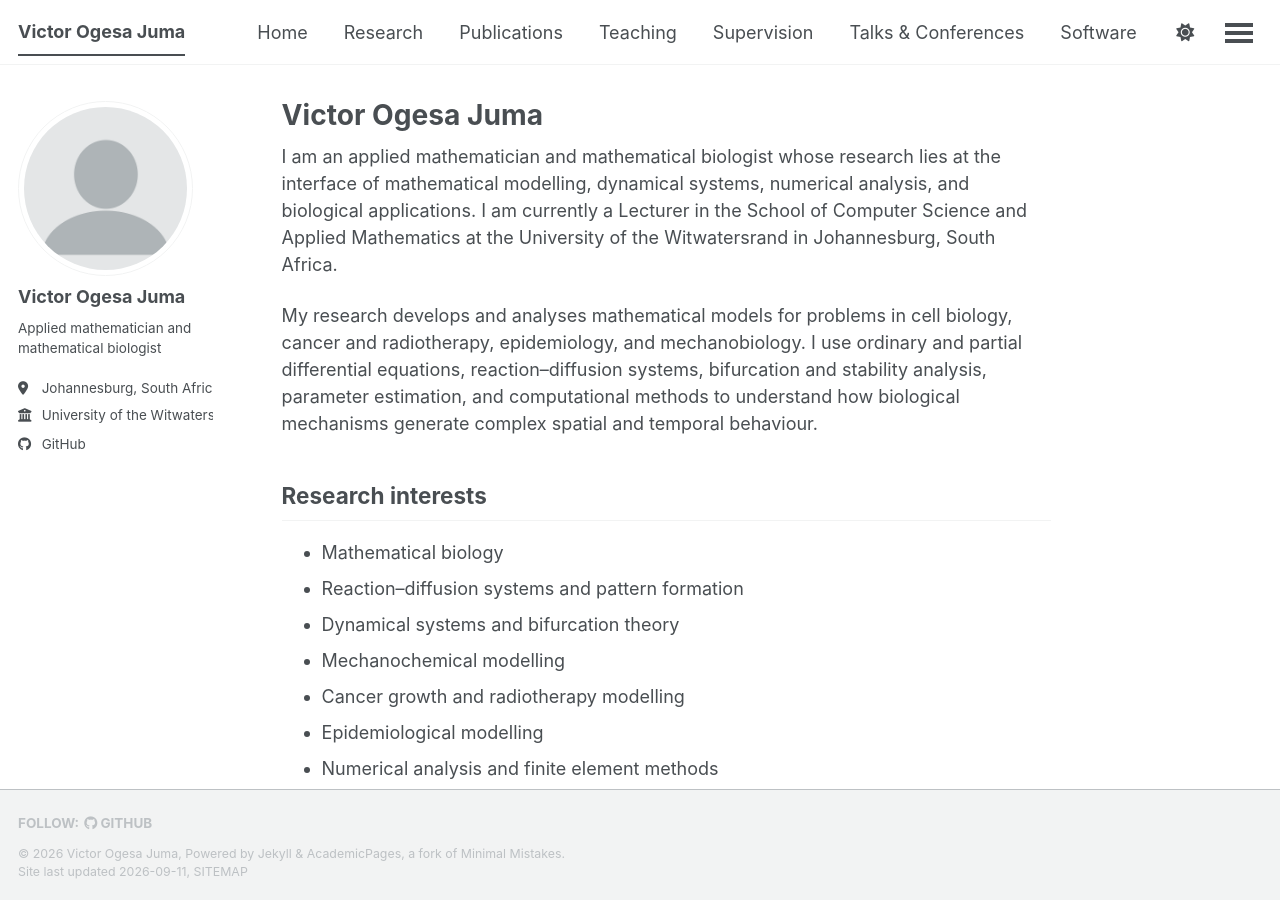
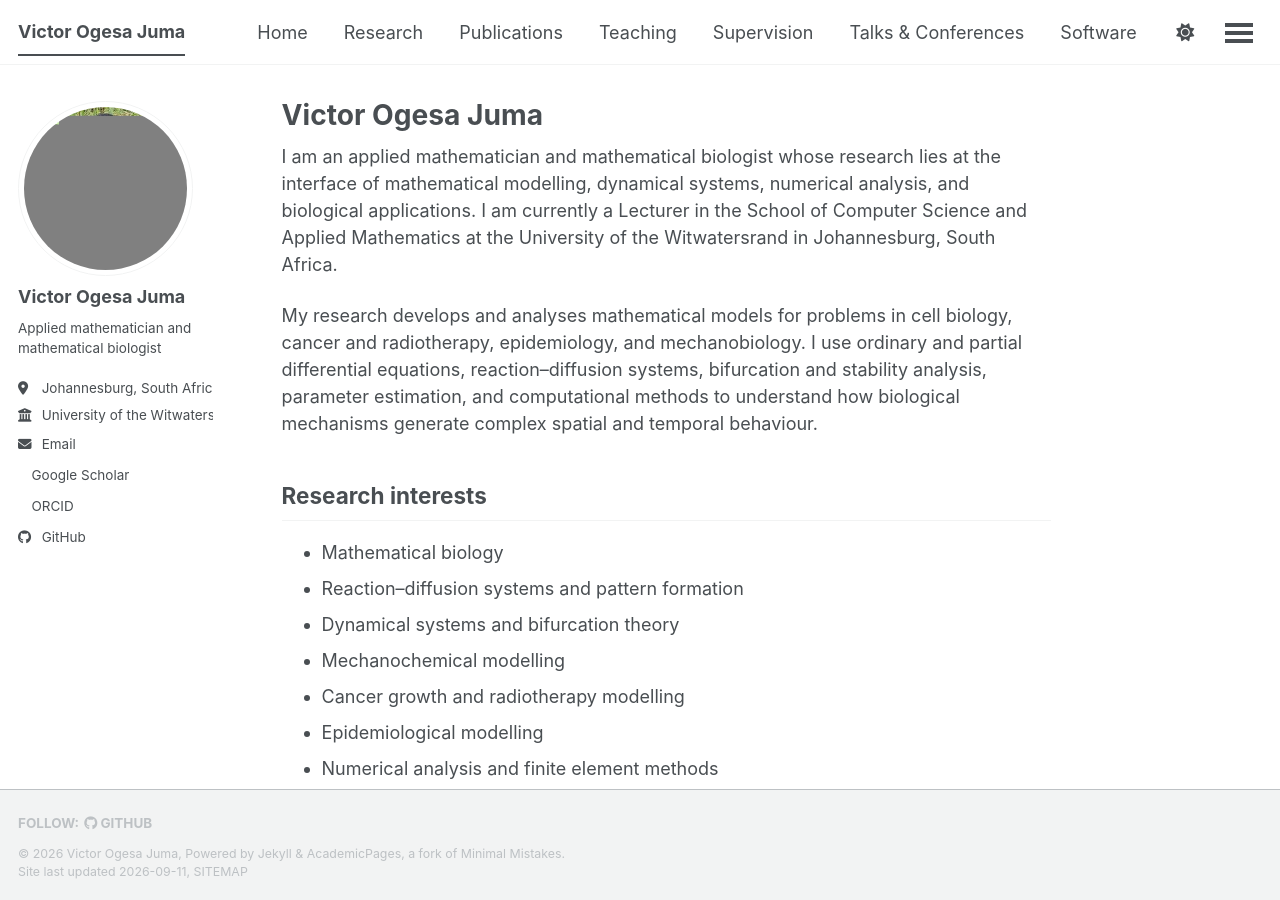
Before and after one commit to vjuma23/vjuma23.github.io, a Jekyll site: the page built from _pages/about.md, in a window 1280 px wide and 900 px high. Built offline with Jekyll 4.4.1, drawn with Linux system fonts in a browser that asks for light colours; a style sheet for code colours, icons or effects is not loaded; part of the change alters nothing that is shown.

Commit message:
Add profile links and prepare final GitHub Pages configuration

```diff
--- a/_config.yml
+++ b/_config.yml
@@ -5,23 +5,23 @@ title_separator          : "-"
 name                     : &name "Victor Ogesa Juma"
 description              : &description "Academic website of Victor Ogesa Juma, applied mathematician and mathematical biologist."
 url                      : "https://vjuma23.github.io"
-baseurl                  : "/victor_juma"
-repository               : "vjuma23/victor_juma"
+baseurl                  : ""
+repository               : "vjuma23/vjuma23.github.io"
 
 author:
-  avatar           : "profile.png"
+  avatar           : "profile.jpg"
   name             : "Victor Ogesa Juma"
   bio              : "Applied mathematician and mathematical biologist"
   location         : "Johannesburg, South Africa"
   employer         : "University of the Witwatersrand"
   uri              :
-  email            :
+  email            : "victor.juma@wits.ac.za"
   academia         :
   arxiv            :
-  googlescholar    :
+  googlescholar    : "https://scholar.google.com/citations?hl=en&user=WLlf2k8AAAAJ"
   inspire-hep      :
   impactstory      :
-  orcid            :
+  orcid            : "https://orcid.org/0000-0002-9832-0955"
   semantic         :
   ssrn             :
   pubmed           :
@@ -97,6 +97,9 @@ social:
   type                   : Person
   name                   : "Victor Ogesa Juma"
   links:
+    - "https://scholar.google.com/citations?hl=en&user=WLlf2k8AAAAJ"
+    - "https://orcid.org/0000-0002-9832-0955"
+    - "https://github.com/vjuma23"
 
 analytics:
   provider               : "false"
```
